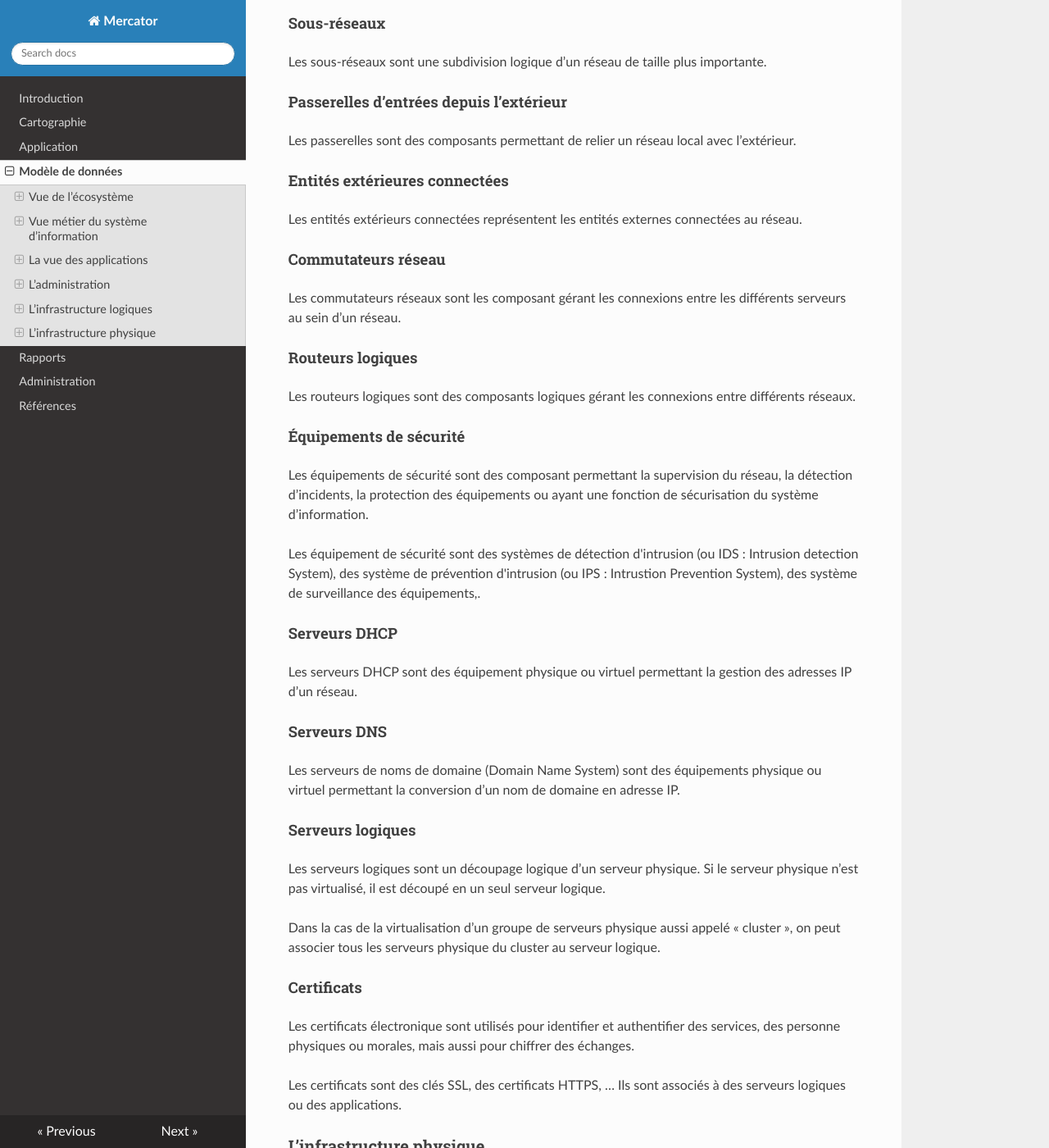
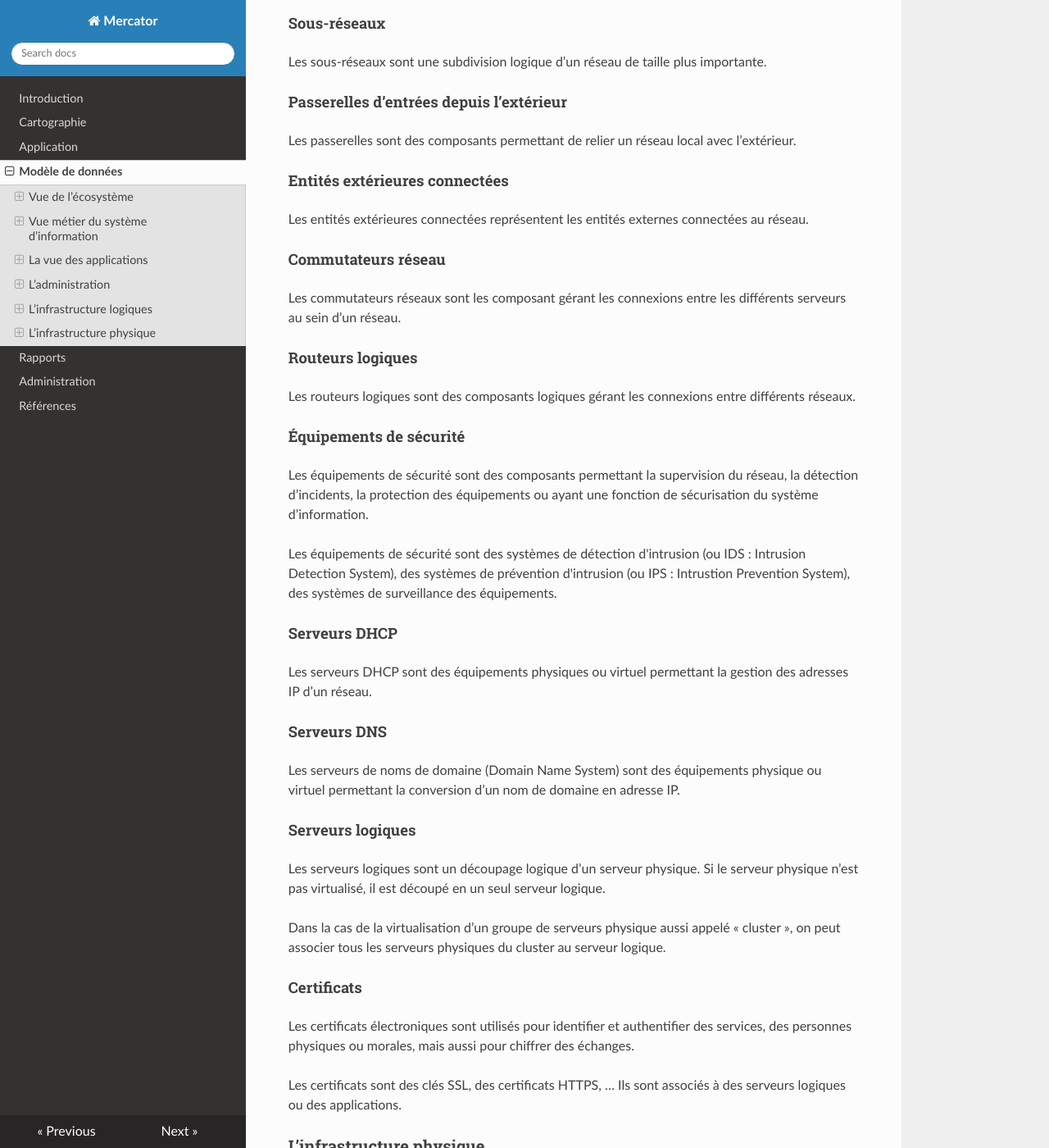
Before and after one commit to dbarzin/mercator, an MkDocs documentation site: the page built from docs/model.md, in a window 1280 px wide and 1400 px high, scrolled down 6517 px. Shown: the whole window at 82% size. Built offline with MkDocs 1.6.1, drawn with Linux system fonts in a browser that asks for light colours; nearby versions of some CDN libraries; some of the changed text lies outside the part shown.

Commit message:
doc / typo

```diff
--- a/docs/model.md
+++ b/docs/model.md
@@ -150,7 +150,7 @@
 
 #### Entités extérieures connectées
 
-Les entités extérieurs connectées représentent les entités externes connectées au réseau.
+Les entités extérieures connectées représentent les entités externes connectées au réseau.
 
 #### Commutateurs réseau
 
@@ -162,13 +162,13 @@
 
 #### Équipements de sécurité
 
-Les équipements de sécurité sont des composant permettant la supervision du réseau, la détection d’incidents, la protection des équipements ou ayant une fonction de sécurisation du système d’information.
+Les équipements de sécurité sont des composants permettant la supervision du réseau, la détection d’incidents, la protection des équipements ou ayant une fonction de sécurisation du système d’information.
 
-Les équipement de sécurité sont des  systèmes de détection d'intrusion (ou IDS : Intrusion detection System), des système de prévention d'intrusion (ou IPS : Intrustion Prevention System), des système de surveillance des équipements,.
+Les équipements de sécurité sont des systèmes de détection d'intrusion (ou IDS : Intrusion Detection System), des systèmes de prévention d'intrusion (ou IPS : Intrustion Prevention System), des systèmes de surveillance des équipements.
 
 #### Serveurs DHCP
 
-Les serveurs DHCP sont des équipement physique ou virtuel permettant la gestion des adresses IP d’un réseau.
+Les serveurs DHCP sont des équipements physiques ou virtuel permettant la gestion des adresses IP d’un réseau.
 
 #### Serveurs DNS
 
@@ -178,11 +178,11 @@
 
 Les serveurs logiques sont un découpage logique d’un serveur physique. Si le serveur physique n’est pas virtualisé, il est découpé en un seul serveur logique.
 
-Dans la cas de la virtualisation d’un groupe de serveurs physique aussi appelé « cluster », on peut associer tous les serveurs physique du cluster au serveur logique.
+Dans la cas de la virtualisation d’un groupe de serveurs physique aussi appelé « cluster », on peut associer tous les serveurs physiques du cluster au serveur logique.
 
 #### Certificats
 
-Les certificats électronique sont utilisés pour identifier et authentifier des services, des personne physiques ou morales, mais aussi pour chiffrer des échanges.
+Les certificats électroniques sont utilisés pour identifier et authentifier des services, des personnes physiques ou morales, mais aussi pour chiffrer des échanges.
 
 Les certificats sont des clés SSL, des certificats HTTPS, … Ils sont associés à des serveurs logiques ou des applications.
 
@@ -220,11 +220,11 @@
 
 #### Périphériques
 
-Les périphériques sont des composant physique connecté à un poste de travail afin d’ajouter de nouvelles fonctionnalités (ex. : clavier, souris, imprimante, scanner, etc.)
+Les périphériques sont des composant physiques connectés à un poste de travail afin d’ajouter de nouvelles fonctionnalités (ex. : clavier, souris, imprimante, scanner, etc.)
 
 #### Téléphones
 
-Les téléphone fixe ou portable appartenant à l’organisation.
+Les téléphones fixe ou portable appartenant à l’organisation.
 
 #### Commutateurs physiques
 
@@ -232,11 +232,11 @@
 
 #### Routeurs physiques
 
-Les routeurs physiques sont des composant physiques gérant les connexions entre différents réseaux.
+Les routeurs physiques sont des composants physiques gérant les connexions entre différents réseaux.
 
 #### Bornes WiFi
 
-Les Bornes WiFi sont des équipement matériel permettant l’accès au réseau sans fil wifi.
+Les Bornes WiFi sont des équipements matériel permettant l’accès au réseau sans fil wifi.
 
 #### Équipements de sécurité physique
 
```
Also changed, not shown: other parts of docs/model.md (+12 -12 lines).
